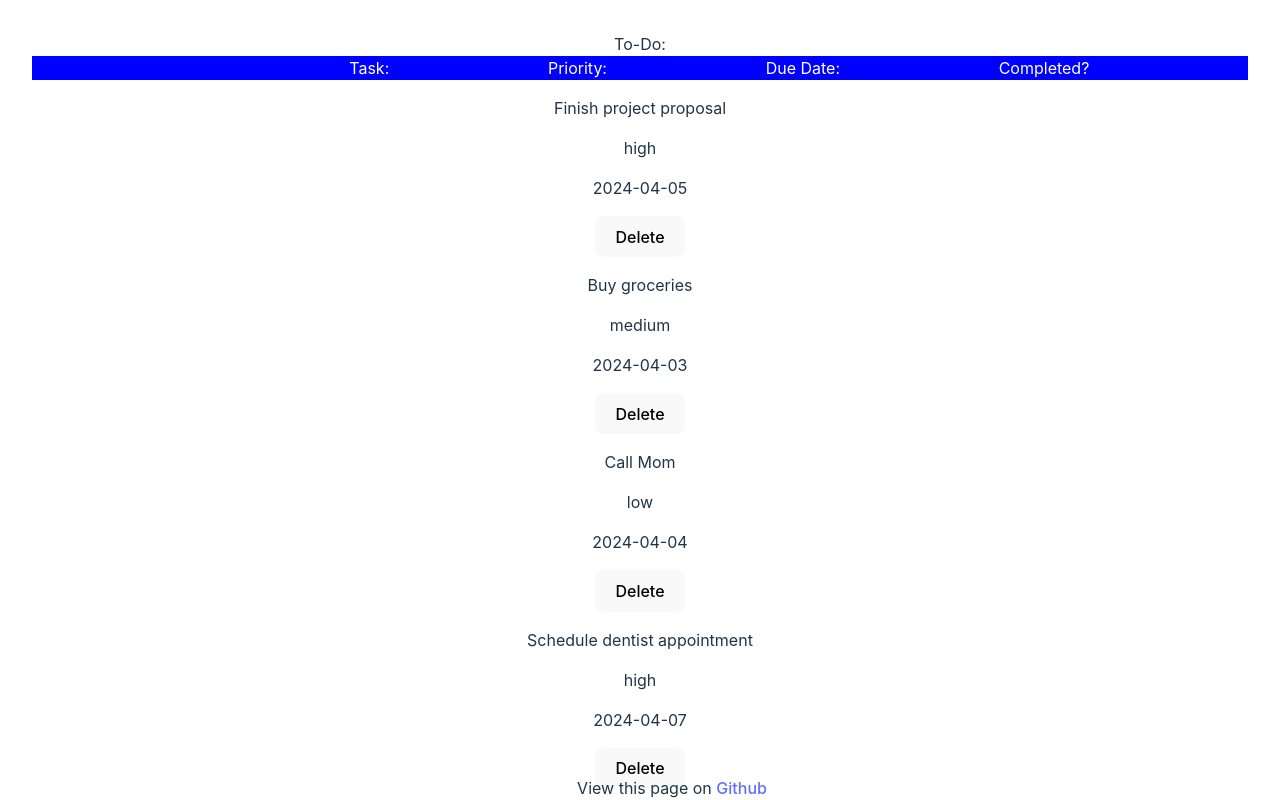
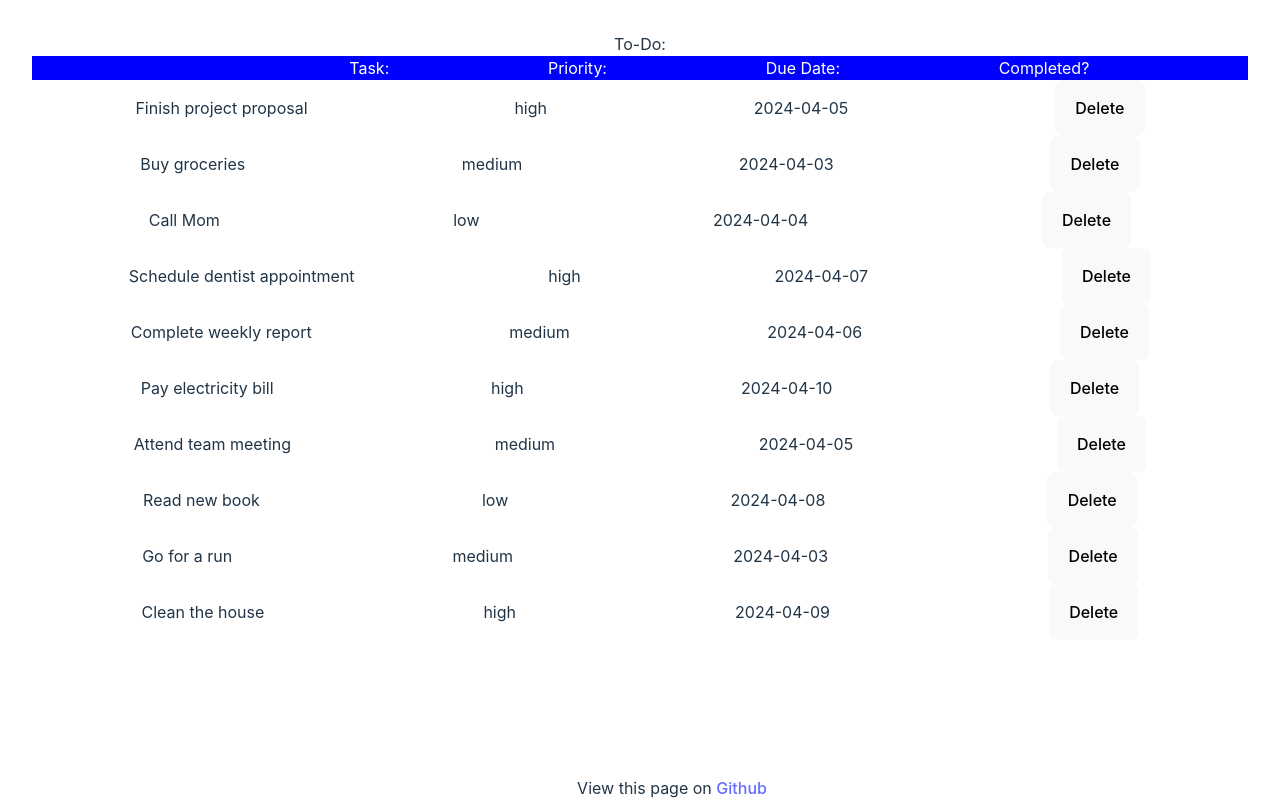
Before and after one commit to jmylesmusic/todo-list, a React (Vite) app: page / in a window 1280 px wide. Shown: the top 800 px of the page. Built offline with nearby package versions, Linux system fonts and the light colour scheme.

Commit message:
List with delete buttons

```diff
--- a/src/Body.jsx
+++ b/src/Body.jsx
@@ -2,17 +2,25 @@ import { useState } from "react";
 import toDoListItems from "./assets/todolist-items.json";
 
 function Body() {
-  const [item, setItem] = useState(toDoListItems);
-
+  const [task, setTask] = useState(toDoListItems);
+  const deleteTask = (itemId) => {
+    const copy = JSON.parse(JSON.stringify(task));
+    const filteredTasks = copy.filter((theitem) => {
+      return theitem.id !== itemId;
+    });
+    setTask(filteredTasks);
+  };
   return (
     <div>
-      {item.map((task) => {
+      {task.map((task) => {
         return (
-          <div key={task.id}>
+          <div key={task.id} className="info-table">
             <p>{task.item}</p>
             <p>{task.priority}</p>
             <p>{task.due_date}</p>
-            <button>Delete</button>
+            <button onClick={() => deleteTask(task.id)} className="btn-delete">
+              Delete
+            </button>
           </div>
         );
       })}
--- a/src/index.css
+++ b/src/index.css
@@ -7,7 +7,6 @@
   color: rgba(255, 255, 255, 0.87);
   background-color: #242424;
 
-  font-synthesis: none;
   text-rendering: optimizeLegibility;
   -webkit-font-smoothing: antialiased;
   -moz-osx-font-smoothing: grayscale;
@@ -69,6 +68,12 @@ button:focus-visible {
   outline: 4px auto -webkit-focus-ring-color;
 }
 
+.info-table {
+  display: flex;
+  flex-direction: row;
+  justify-content: space-around;
+}
+
 @media (prefers-color-scheme: light) {
   :root {
     color: #213547;
```
